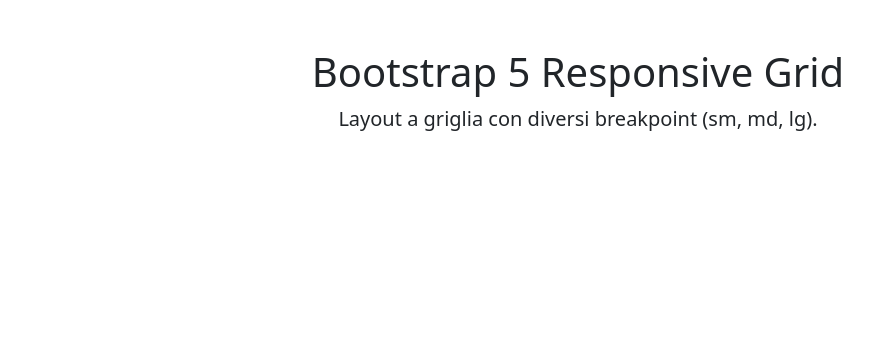
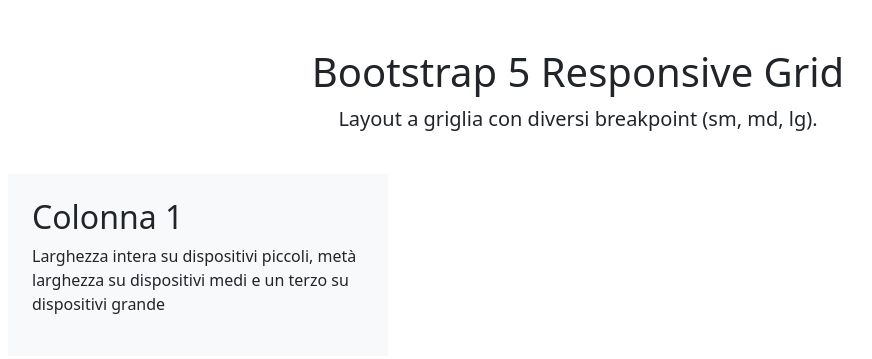
Before and after one commit to marrasluca/htmlcss-bootstrap-layout, a plain HTML site: page js/index.html in a window 1280 px wide. Shown: the whole page, without its empty margins (62-934 px from the left). Drawn offline with nearby package versions, Linux system fonts and the light colour scheme.

Commit message:
add: colonna-1

```diff
--- a/js/index.html
+++ b/js/index.html
@@ -18,7 +18,15 @@
                 </div>
             </div>
 
+        <div class="row my-4">
+          <div class="col-sm-12 col-md-6 col-lg-4 bg-light p-4">
+            <h2>Colonna 1</h2>
+            <p>Larghezza intera su dispositivi piccoli, metà larghezza su dispositivi medi e un terzo
+              su dispositivi grande
+            </p>
+          </div>
 
+        </div>
 
        </div>
 
```
